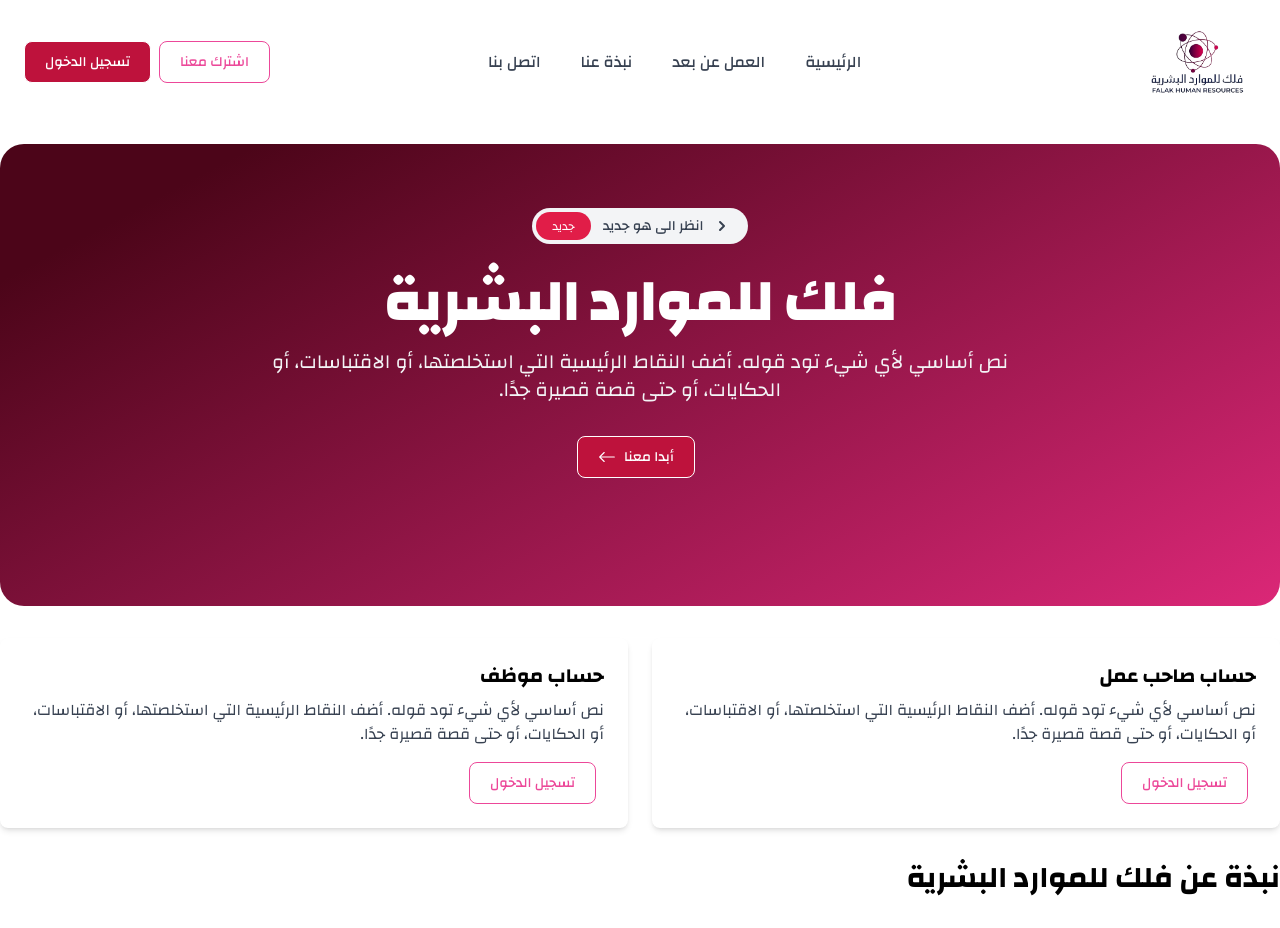
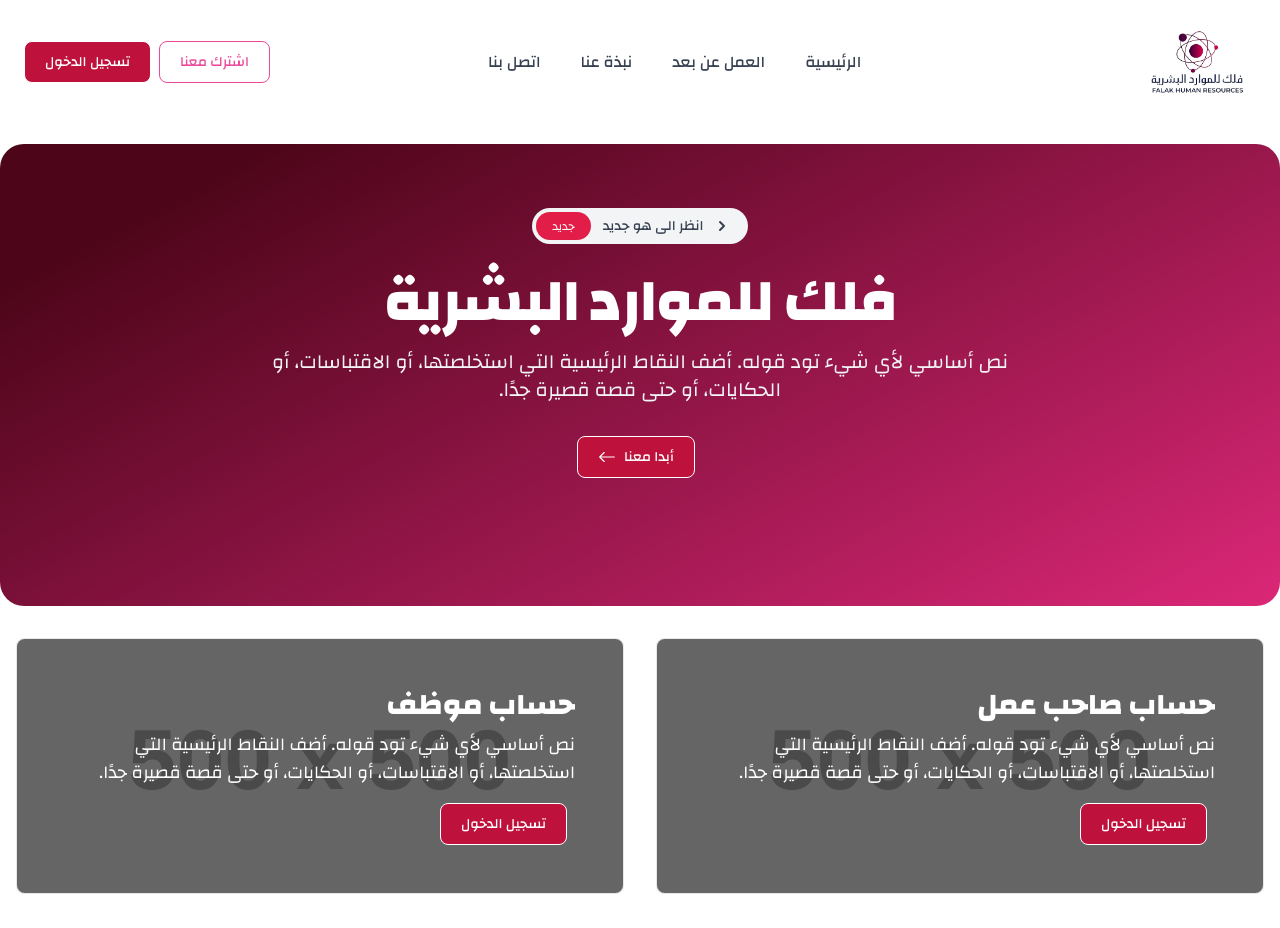
Before and after one commit to Abubakr-Alsheikh/falak-hr, a React (Vite) app: page / in a window 1280 px wide. Shown: the top 928 px of the page. Built offline with nearby package versions, Linux system fonts and the light colour scheme.

Commit message:
Improving the account seaction

```diff
--- /dev/null
+++ b/src/components/AccountCard.tsx
@@ -0,0 +1,31 @@
+import React from "react";
+import Button from "./Button";
+interface AccountCardProps {
+  title: string;
+  description: string;
+  buttonText: string;
+  backgroundImage?: string;
+}
+
+const AccountCard: React.FC<AccountCardProps> = ({
+  title,
+  description,
+  buttonText,
+  backgroundImage,
+}) => {
+  return (
+    <div
+      style={{ backgroundImage: `url(${backgroundImage})` }}
+      className="relative rounded-lg border border-gray-200 bg-gray-50 bg-cover bg-center p-8 dark:border-gray-700 dark:bg-gray-800 md:p-12"
+    >
+      <div className="absolute inset-0 rounded-lg bg-black opacity-50"></div>
+      <div className="relative z-10">
+        <h2 className="mb-2 text-3xl font-extrabold text-white">{title}</h2>
+        <p className="mb-4 text-lg font-normal text-white">{description}</p>
+        <Button text={buttonText} variant="primary" />
+      </div>
+    </div>
+  );
+};
+
+export default AccountCard;
--- a/src/components/home/AccountSection.tsx
+++ b/src/components/home/AccountSection.tsx
@@ -1,20 +1,26 @@
 import React from "react";
-import Card from "../Card";
+import AccountCard from "../AccountCard";
 
 const AccountSection: React.FC = () => {
   return (
-    <div className="my-8 grid grid-cols-2 gap-6">
-      <Card
+    <section className="bg-white dark:bg-gray-900">
+      <div className="mx-auto max-w-screen-xl px-4 py-8">
+        <div className="grid gap-8 md:grid-cols-2">
+          <AccountCard
             title="حساب صاحب عمل"
             description="نص أساسي لأي شيء تود قوله. أضف النقاط الرئيسية التي استخلصتها، أو الاقتباسات، أو الحكايات، أو حتى قصة قصيرة جدًا."
             buttonText="تسجيل الدخول"
+            backgroundImage="https://placehold.co/500x500"
           />
-      <Card
+          <AccountCard
             title="حساب موظف"
             description="نص أساسي لأي شيء تود قوله. أضف النقاط الرئيسية التي استخلصتها، أو الاقتباسات، أو الحكايات، أو حتى قصة قصيرة جدًا."
             buttonText="تسجيل الدخول"
+            backgroundImage="https://placehold.co/500x500"
           />
         </div>
+      </div>
+    </section>
   );
 };
 
```
Lines whose indentation alone changed are shown as unchanged.
